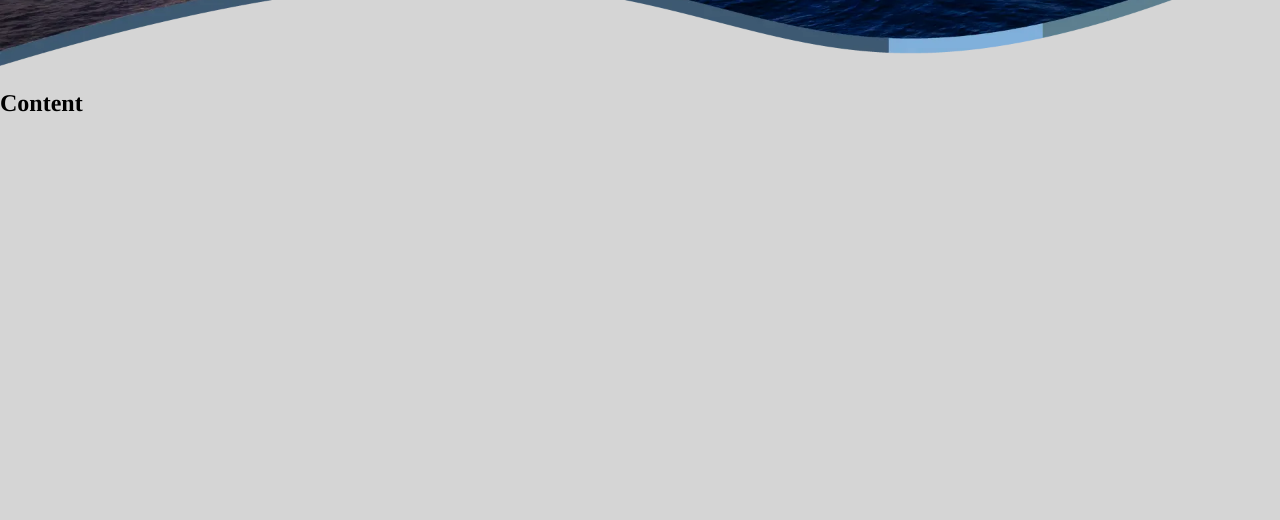
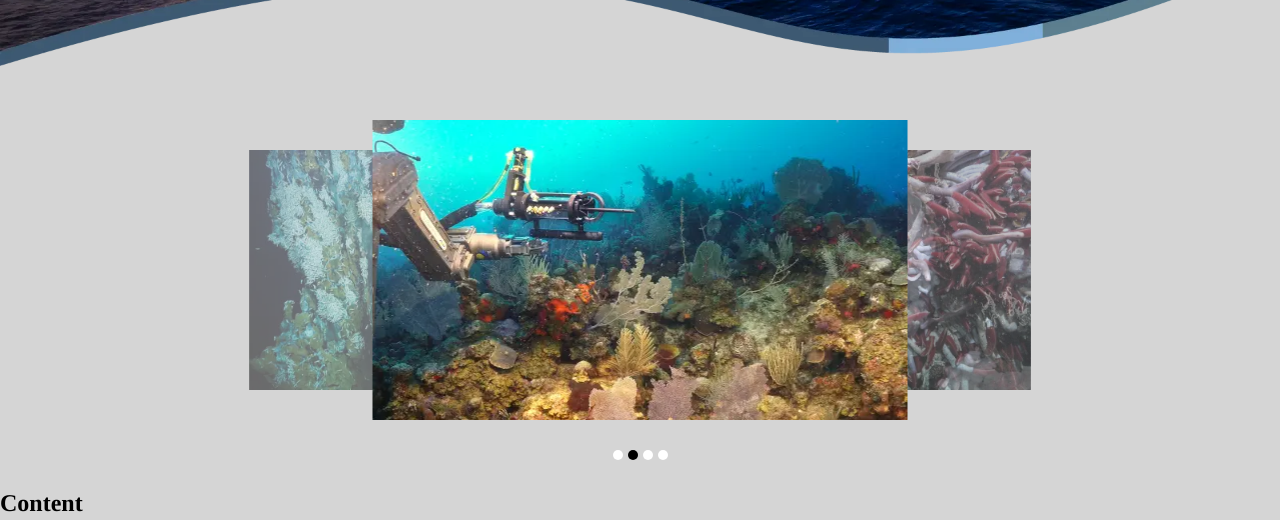
Before and after one commit to devsdecimo/Impact-Report-2023, a React (Vite) app: page /a_word_from_our_founders in a window 1280 px wide. Shown: the part 507-1027 px from the top of the page. Built offline with nearby package versions, Linux system fonts and the light colour scheme; a web font is replaced by a local one.

Commit message:
Base carousel.

```diff
--- /dev/null
+++ b/src/components/Carousel/Carousel.jsx
@@ -0,0 +1,66 @@
+import React, { useState, useEffect, useRef } from 'react';
+import { CarouselContainer, Slide, DotContainer, Dot } from './Carousel.styles.jsx';
+
+function Carousel({ slides, autoplay = true, loop = true, delay = 3000 }) {
+  const [currentIndex, setCurrentIndex] = useState(0);
+  const timeoutRef = useRef(null);
+
+  // This will determine how the slides are shown.
+  const visibleSlides = 3; // Number of slides to show at once
+
+  const nextSlide = () => {
+    setCurrentIndex((prevIndex) =>
+      prevIndex === slides.length - 1 ? (loop ? 0 : prevIndex) : prevIndex + 1
+    );
+  };
+
+  useEffect(() => {
+    if (autoplay) {
+      timeoutRef.current = setTimeout(nextSlide, delay);
+    }
+    return () => {
+      if (timeoutRef.current) {
+        clearTimeout(timeoutRef.current);
+      }
+    };
+  }, [currentIndex, autoplay, delay, loop, slides.length]);
+
+  const handleDotClick = (index) => {
+    setCurrentIndex(index);
+  };
+
+  // Determine the position of each slide
+  const getSlidePosition = (index) => {
+    let position = 'next';
+    if (index === currentIndex) {
+      position = 'center';
+    } else if (index === (currentIndex - 1 + slides.length) % slides.length) {
+      position = 'prev';
+    }
+    return position;
+  };
+
+  return (
+    <CarouselContainer>
+      {slides.map((slide, index) => (
+        <Slide
+          key={slide.img}
+          className={getSlidePosition(index)}
+        >
+          <img src={slide.img} alt={`Slide ${index}`} />
+        </Slide>
+      ))}
+      <DotContainer>
+        {slides.map((_, index) => (
+          <Dot
+            key={index}
+            active={index === currentIndex}
+            onClick={() => handleDotClick(index)}
+          />
+        ))}
+      </DotContainer>
+    </CarouselContainer>
+  );
+}
+
+export default Carousel;
--- /dev/null
+++ b/src/components/Carousel/Carousel.styles.jsx
@@ -0,0 +1,56 @@
+import styled from 'styled-components';
+
+export const CarouselContainer = styled.div`
+  display: flex;
+  justify-content: center;
+  align-items: center;
+  overflow: hidden;
+  position: relative;
+  height: 25em;
+`;
+
+export const Slide = styled.div`
+  min-width: 33.333%;
+  transition: transform 0.5s ease, opacity 0.5s ease;
+  position: absolute;
+  left: 50%;
+  transform: translateX(-50%);
+  opacity: 0.5;
+  &.center {
+    z-index: 2;
+    opacity: 1;
+    transform: translateX(-50%) scale(1);
+  }
+  &.prev,
+  &.next {
+    z-index: 1;
+    opacity: 0.5;
+    transform: translateX(calc(-50% + 33.333%)) scale(0.8);
+  }
+  &.prev {
+    transform: translateX(calc(-50% - 33.333%)) scale(0.8);
+  }
+  img {
+    width: 100%;
+    display: block;
+  }
+`;
+
+export const DotContainer = styled.div`
+  display: flex;
+  justify-content: center;
+  position: absolute;
+  bottom: 10px;
+  width: 100%;
+`;
+
+export const Dot = styled.span`
+  padding: 5px;
+  margin-right: 5px;
+  cursor: pointer;
+  border-radius: 50%;
+  background: ${(props) => (props.active ? 'black' : 'white')};
+  &:last-child {
+    margin-right: 0;
+  }
+`;
--- a/src/pages/AWordFromOurFounders/AWordFromOurFounders.jsx
+++ b/src/pages/AWordFromOurFounders/AWordFromOurFounders.jsx
@@ -1,12 +1,26 @@
 import React from "react";
 import Page from "../../components/Page/Page";
+import image from "/assets/images/home/expedition_1.webp";
+import image2 from "/assets/images/home/expedition_2.webp";
+import image3 from "/assets/images/home/expedition_3.webp";
+import image4 from "/assets/images/home/expedition_4.webp";
+import Carousel from "../../components/Carousel/Carousel";
 
 function AWordFromOurFounders() {
+
+  const slides = [
+    { img: image, href: '#' },
+    { img: image2, href: '#' },
+    { img: image3, href: '#' },
+    { img: image4, href: '#' }
+  ];
+
   return (
     <Page
       title={<>A Word From Our <span className="big_text">Founders</span></>}
       header_image="/assets/images/a_word_from_our_founders/Header.webp"
     >
+      <Carousel slides={slides}></Carousel>
       <h2>Content</h2>
     </Page>
   );
```
